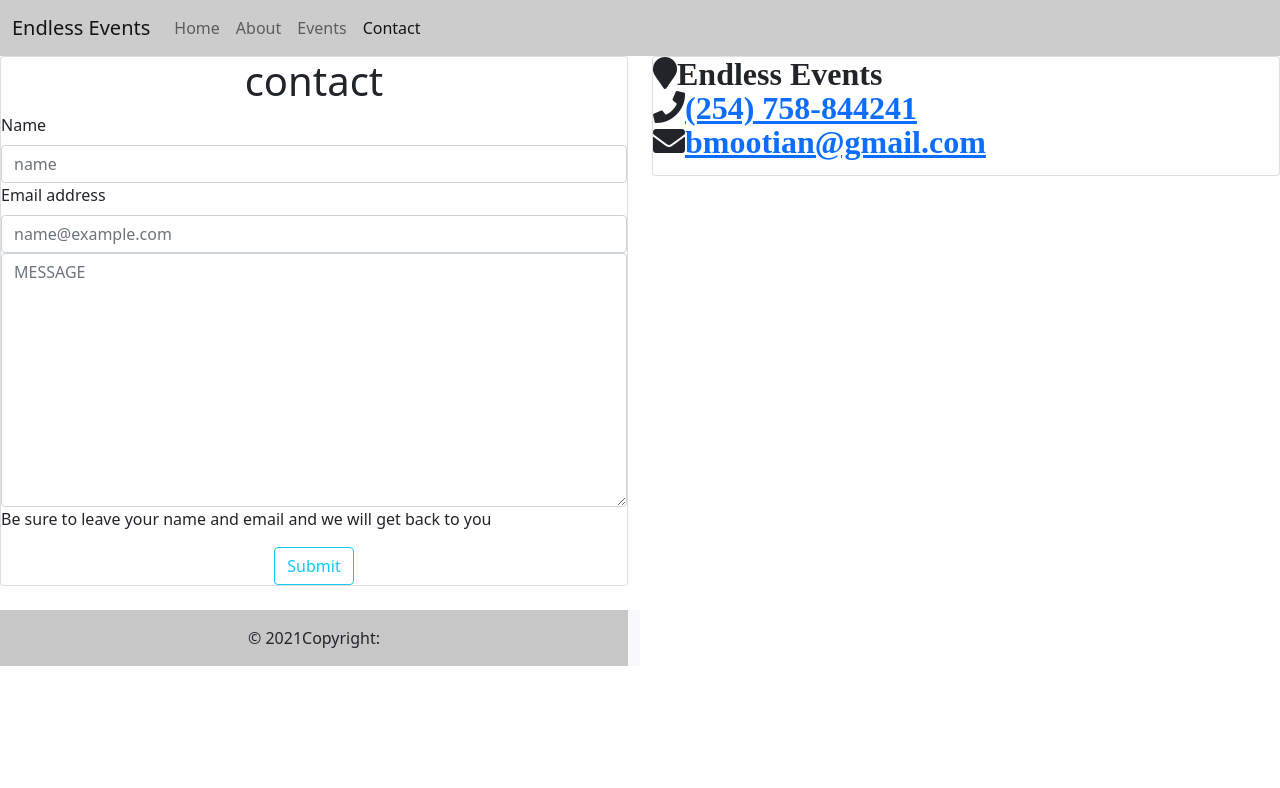
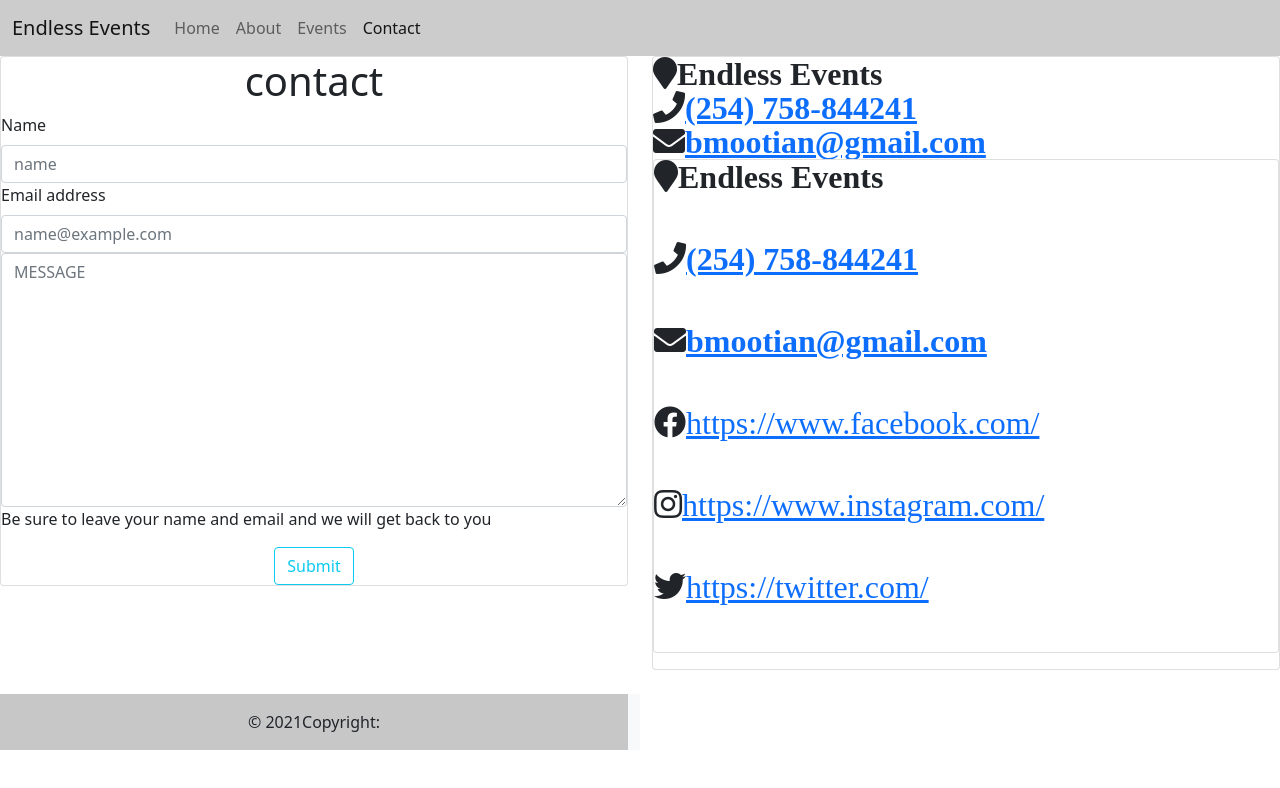
Before and after one commit to barbaramootian/Endless-Event, a plain HTML site: page contact.html in a window 1280 px wide. Drawn offline with nearby package versions, Linux system fonts and the light colour scheme.

Commit message:
added the font awesome

```diff
--- a/contact.html
+++ b/contact.html
@@ -85,6 +85,26 @@
 
             <li class="list-item"><i class="fa fa-envelope fa-2x"><span class="contact-text gmail"><a href="mailto:#"
                     title="Send me an email">bmootian@gmail.com</a></span></i></li>
+            <div class="col">
+              <div class="card">
+                <div class="direct-contact-container"></div>
+                <ul class="contact-list">
+                  <li class="list-item"><i class="fa fa-map-marker fa-2x"><span class="contact-text place">Endless
+                        Events</span></i></li><br><br>
+                  <li class="list-item"><i class="fa fa-phone fa-2x"><span class="contact-text phone"><a
+                          href="tel:+254-758-844-241" title="Give me a call">(254) 758-844241</a></span></i></li>
+                  <br><br>
+                  <li class="list-item"><i class="fa fa-envelope fa-2x"><span class="contact-text gmail"><a
+                          href="mailto:#" title="Send me an email">bmootian@gmail.com</a></span></i></li><br><br>
+                  <li class="list-item"><i class="fab fa-facebook fa-2x"><span class="contact-text gmail"><a
+                          href="mailto:#" title="Send me an email">https://www.facebook.com/</a></span></i></li><br><br>
+                  <li class="list-item"><i class="fab fa-instagram fa-2x"><span class="contact-text gmail"><a
+                          href="mailto:#" title="Send me an email">https://www.instagram.com/</a></span></i></li>
+                  <br><br>
+                  <li class="list-item"><i class="fab fa-twitter fa-2x"><span class="contact-text gmail"><a
+                          href="mailto:#" title="Send me an email">https://twitter.com/</a></span></i></li><br><br>
+              </div>
+
 
           </ul>
           </section>
@@ -94,17 +114,17 @@
     <footer class="bg-light text-center text-lg-start">
       <!-- Copyright -->
       <div class="text-center p-3" style="background-color: rgba(0, 0, 0, 0.2);">
-          © 2021Copyright:
+        © 2021Copyright:
       </div>
       <!-- Copyright -->
-  </footer>
-  <script src="https://cdn.jsdelivr.net/npm/bootstrap@5.0.2/dist/js/bootstrap.bundle.min.js"
+    </footer>
+    <script src="https://cdn.jsdelivr.net/npm/bootstrap@5.0.2/dist/js/bootstrap.bundle.min.js"
       integrity="sha384-MrcW6ZMFYlzcLA8Nl+NtUVF0sA7MsXsP1UyJoMp4YLEuNSfAP+JcXn/tWtIaxVXM"
       crossorigin="anonymous"></script>
-  <script src="https://cdn.jsdelivr.net/npm/@popperjs/core@2.9.2/dist/umd/popper.min.js"
+    <script src="https://cdn.jsdelivr.net/npm/@popperjs/core@2.9.2/dist/umd/popper.min.js"
       integrity="sha384-IQsoLXl5PILFhosVNubq5LC7Qb9DXgDA9i+tQ8Zj3iwWAwPtgFTxbJ8NT4GN1R8p"
       crossorigin="anonymous"></script>
-  <script src="https://cdn.jsdelivr.net/npm/bootstrap@5.0.2/dist/js/bootstrap.min.js"
+    <script src="https://cdn.jsdelivr.net/npm/bootstrap@5.0.2/dist/js/bootstrap.min.js"
       integrity="sha384-cVKIPhGWiC2Al4u+LWgxfKTRIcfu0JTxR+EQDz/bgldoEyl4H0zUF0QKbrJ0EcQF"
       crossorigin="anonymous"></script>
     <script src="./js/contact.js"></script>
```
